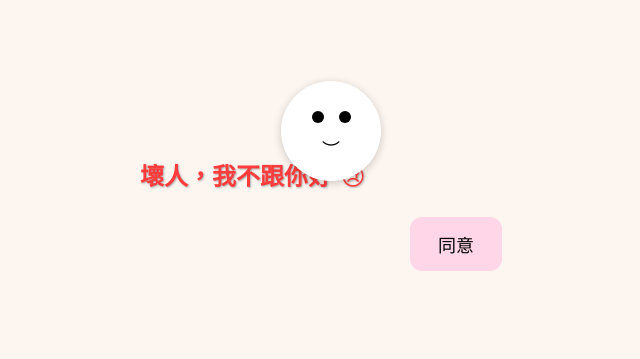
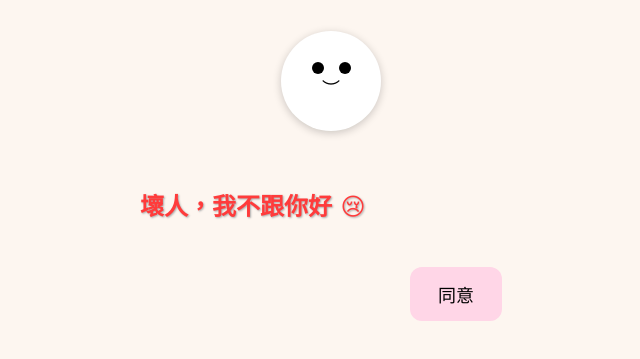
Before and after one commit to soleil-0107/-D-1, a plain HTML site: page index.html in a window 1280 px wide. Both pictures are taken after a click on the button "拒絕". Shown: the part 69-428 px from the top of the page, without its empty margins (309-949 px from the left). Drawn offline with Linux system fonts and the light colour scheme.

Commit message:
Add files via upload

```diff
--- a/index.html
+++ b/index.html
@@ -29,7 +29,7 @@ h2 {
   justify-content:space-around;
   width:100%;
   max-width:500px;
-  margin-top:200px;
+  margin-top:250px;
   position:relative;
 }
 
@@ -51,19 +51,21 @@ button {
   height:100px;
   border-radius:50%;
   background:#fff;
-  top:150px;
+  top:100px;
   left:50%;
   transform:translateX(-50%);
   display:flex;
+  flex-direction:column;
   justify-content:center;
   align-items:center;
   box-shadow:0 2px 8px rgba(0,0,0,.2);
   z-index:10;
+  transition: all 0.1s;
 }
 
-.eyes { position:absolute; top:30px; display:flex; gap:15px; }
+.eyes { display:flex; gap:15px; }
 .eye { width:12px; height:12px; background:#000; border-radius:50%; transition:transform 0.1s; }
-.mouth { position:absolute; bottom:20px; font-size:18px; transition: all 0.1s; }
+.mouth { font-size:18px; transition: all 0.1s; }
 .shake { animation:shake 0.2s infinite; }
 
 @keyframes shake {
@@ -80,7 +82,7 @@ button {
 
 #celebrate {
   position:absolute;
-  top:120px;
+  top:50px;
   font-size:28px;
   color:#1e90ff;
   font-family:'Comic Sans MS',cursive;
@@ -125,6 +127,8 @@ button {
 
 <script>
 const face = document.getElementById("face");
+const eyesContainer = document.querySelector(".eyes");
+const eyes = document.querySelectorAll(".eye");
 const mouth = document.querySelector(".mouth");
 const agree = document.getElementById("agree");
 const reject = document.getElementById("reject");
@@ -133,7 +137,7 @@ const rejectMsg = document.getElementById("rejectMsg");
 
 let rejectClicks = 0;
 
-// 表情靠近按鈕變化（只變表情，不顯示文字）
+// 表情靠近按鈕變化
 function updateFace(e){
   const x = e.touches ? e.touches[0].clientX : e.clientX;
   const y = e.touches ? e.touches[0].clientY : e.clientY;
@@ -147,29 +151,33 @@ function updateFace(e){
   if(distReject < 100 && !(x>rejectRect.left && x<rejectRect.right && y>rejectRect.top && y<rejectRect.bottom)){
     face.classList.add("shake");
     mouth.textContent="﹏"; // 緊張
+    eyesContainer.style.display="flex";
   } else if(x>rejectRect.left && x<rejectRect.right && y>rejectRect.top && y<rejectRect.bottom){
     face.classList.remove("shake");
     mouth.textContent="T_T"; // 哭
+    eyesContainer.style.display="none"; // 眼睛消失
   } else if(distAgree<100){
     face.classList.remove("shake");
     mouth.textContent="︶"; // 笑
+    eyesContainer.style.display="flex";
   } else {
     face.classList.remove("shake");
     mouth.textContent="︶";
+    eyesContainer.style.display="flex";
   }
 }
 
 document.addEventListener("mousemove", updateFace);
 document.addEventListener("touchmove", updateFace);
 
-// 拒絕鍵逃跑 + 多按才顯示文字
+// 拒絕鍵逃跑 + 按下後顯示文字
 reject.addEventListener("click", ()=>{
   rejectClicks++;
   if(rejectClicks>=1){
     rejectMsg.style.display="block";
     const rect = reject.getBoundingClientRect();
     rejectMsg.style.left = rect.left - 20 + "px";
-    rejectMsg.style.top = rect.top - 60 + "px";
+    rejectMsg.style.top = rect.top - 80 + "px"; // 上移文字，不被表情擋到
   }
 
   // 逃跑，用 transform
```
